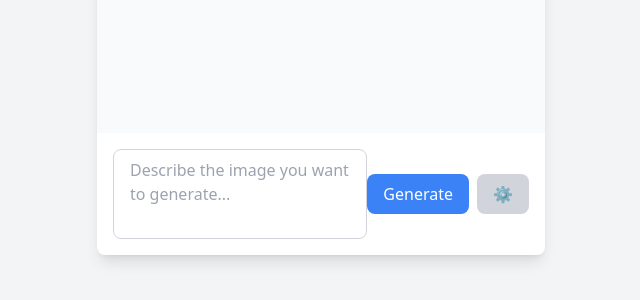
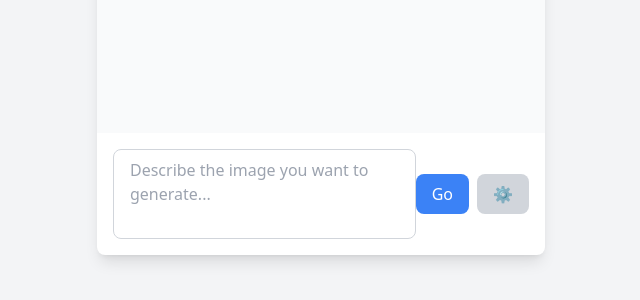
Before and after one commit to losywee/grok2imageapiapp, a plain HTML site: page index.html in a window 1280 px wide. Shown: the part 398-698 px from the top of the page, without its empty margins (319-959 px from the left). Drawn offline with nearby package versions, Linux system fonts and the light colour scheme.

Commit message:
Update index.html

```diff
--- a/index.html
+++ b/index.html
@@ -3,7 +3,7 @@
 <head>
     <meta charset="UTF-8">
     <meta name="viewport" content="width=device-width, initial-scale=1.0">
-    <title>Image Generator Chat Box</title>
+    <title>AI Image Creator</title>
     <script src="https://cdn.tailwindcss.com"></script>
 </head>
 <style>
@@ -29,13 +29,13 @@
         <!-- Chat Display Area -->
         <div id="chat-display" class="h-96 overflow-y-auto p-4 bg-gray-50">
             <!-- Generated images or messages will appear here -->
+            <div id="loading-spinner" class="spinner"></div>
         </div>
         <div class="flex items-center p-4">
             <textarea id="chat-input" rows="3" placeholder="Describe the image you want to generate..." class="flex-grow px-4 py-2 border border-gray-300 rounded-lg focus:outline-none focus:border-blue-500 resize-none"></textarea>
             <button id="send-button" class="px-4 py-2 bg-blue-500 text-white rounded-lg hover:bg-blue-600 focus:outline-none">
-                Generate
+                Go
             </button>
-            <div id="loading-spinner" class="spinner"></div>
             <button id="settings-button" class="ml-2 px-4 py-2 bg-gray-300 text-gray-700 rounded-lg hover:bg-gray-400 focus:outline-none">
                 ⚙️
             </button>
```
